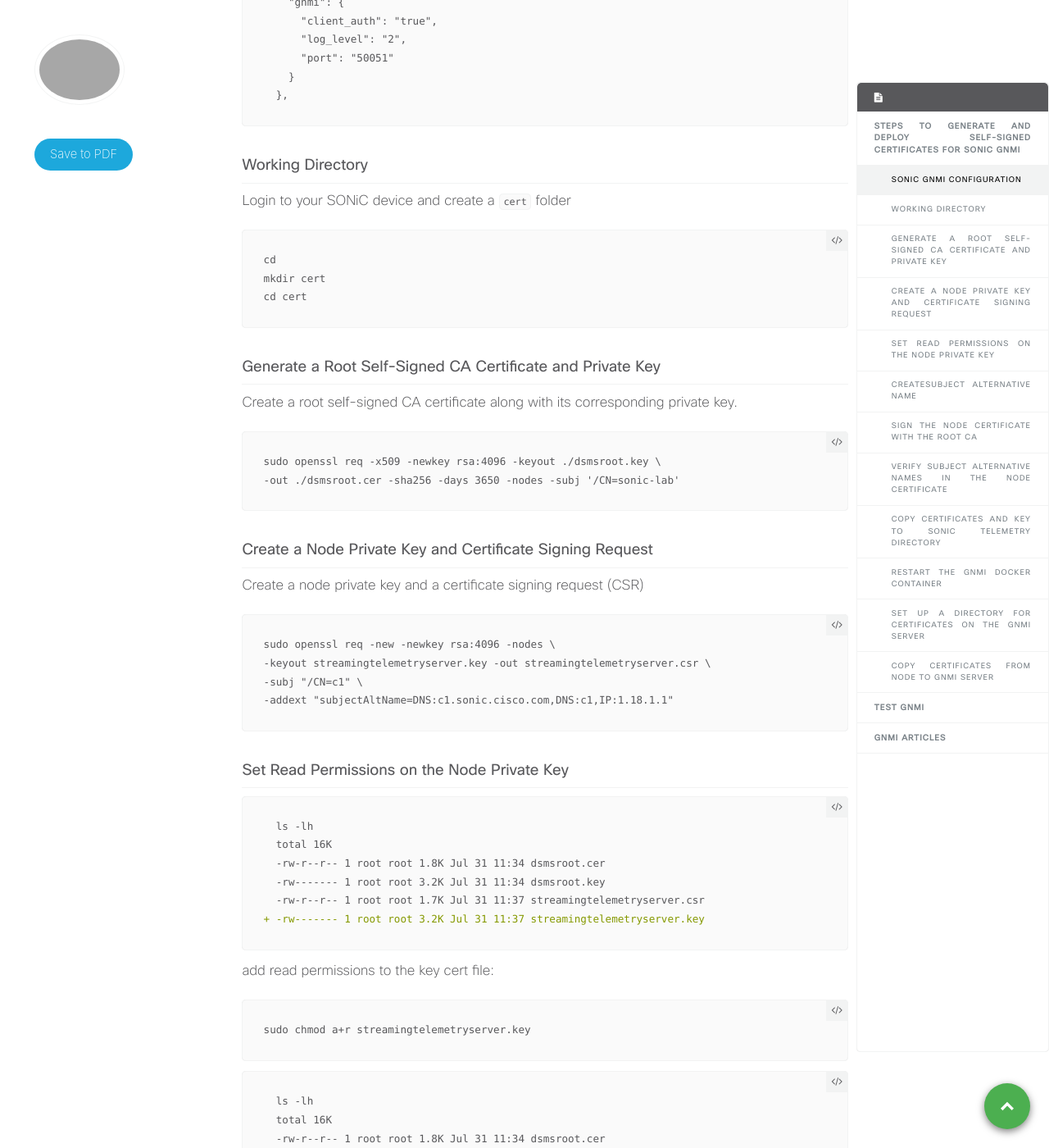
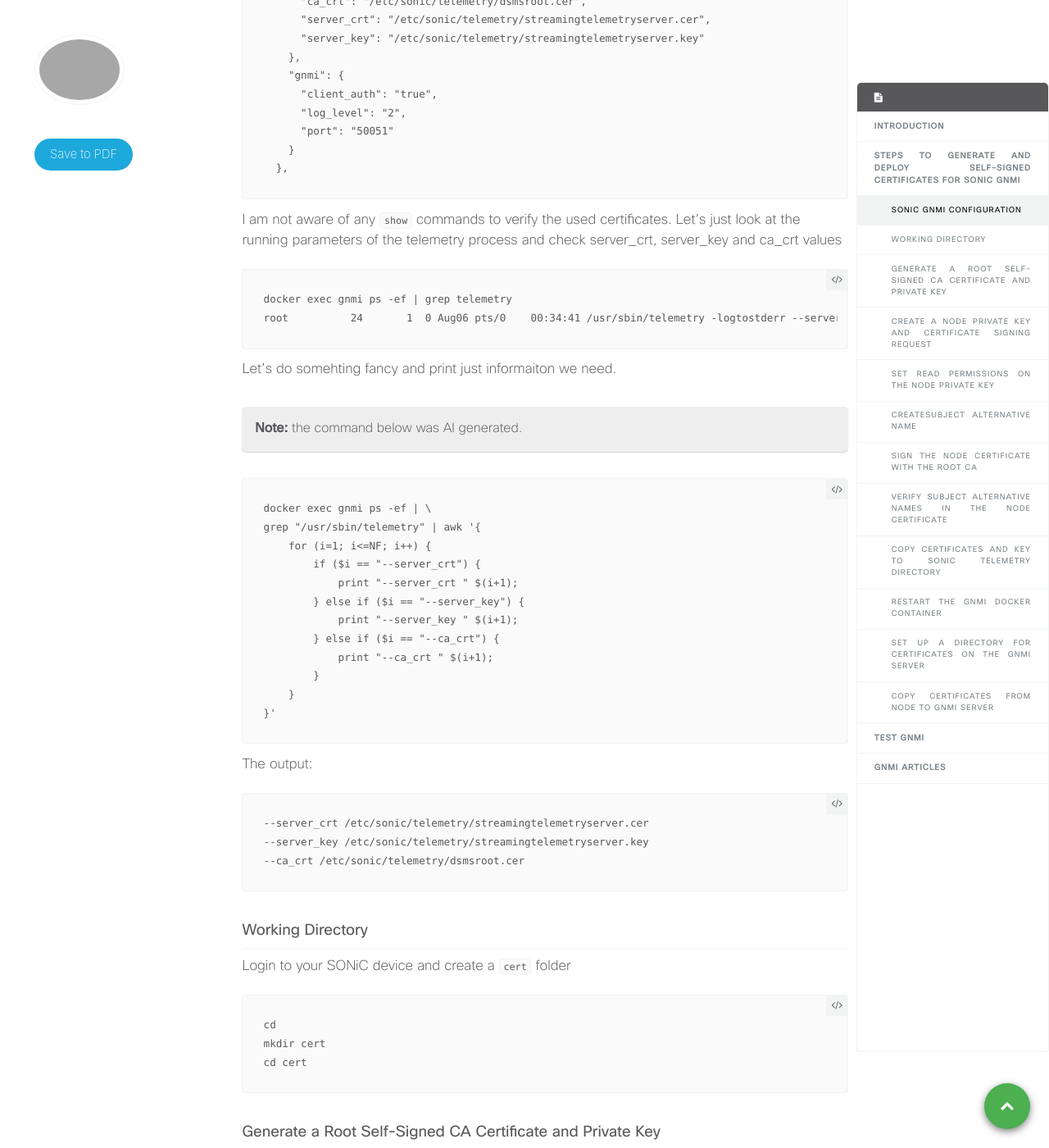
Before and after one commit to xrdocs-migration/SONiC, a Jekyll site: the page built from _blogs/selfSingnedCert.md, in a window 1280 px wide and 1400 px high, scrolled down 1173 px. Shown: the whole window at 82% size. Built offline with Jekyll 4.4.1, drawn with Linux system fonts in a browser that asks for light colours; comment, search, counter and statistics services are not loaded; some of the changed text lies outside the part shown.

Commit message:
Update selfSingnedCert.md

````diff
--- a/_blogs/selfSingnedCert.md
+++ b/_blogs/selfSingnedCert.md
@@ -1,7 +1,7 @@
 ---
 published: true
 date: '2025-07-30 14:26 +0200'
-title: Self Signed Certificate for gNMI
+title: Self Signed Certificate for gNMI on SONiC
 author: Alexei Kiritchenko
 excerpt: Self Signed Certificate for SONiC gNMI
 tags:
@@ -12,6 +12,8 @@ position: hidden
 ---
 
 {% include toc %}
+
+## Introduction
 
 When setting up secure connections, certificates are essential for encrypting data and verifying identities. Self-signed certificates are not issued by a Certificate Authority. Instead, they are created and signed by the same entity that will use them. Self-signed certificates are easy to create and are free, making them a popular choice for testing, internal networks, or lab environments.
 
@@ -53,6 +55,40 @@ GNMI config is located in `/etc/sonic/config_db.json`, where the default certifi
       "port": "50051"
     }
   },
+```
+
+I am not aware of any `show` commands to verify the used certificates. Let's just look at the running parameters of the telemetry process and check server_crt, server_key and ca_crt values
+
+```
+docker exec gnmi ps -ef | grep telemetry
+root          24       1  0 Aug06 pts/0    00:34:41 /usr/sbin/telemetry -logtostderr --server_crt /etc/sonic/telemetry/streamingtelemetryserver.cer --server_key /etc/sonic/telemetry/streamingtelemetryserver.key --ca_crt /etc/sonic/telemetry/dsmsroot.cer --port 50051 -v=2 --threshold 100 --idle_conn_duration 5
+```
+
+Let's do somehting fancy and print just informaiton we need.
+
+**Note:** the command below was AI generated.
+{: .notice--primary}
+
+```
+docker exec gnmi ps -ef | \
+grep "/usr/sbin/telemetry" | awk '{
+    for (i=1; i<=NF; i++) {
+        if ($i == "--server_crt") {
+            print "--server_crt " $(i+1);
+        } else if ($i == "--server_key") {
+            print "--server_key " $(i+1);
+        } else if ($i == "--ca_crt") {
+            print "--ca_crt " $(i+1);
+        }
+    }
+}'
+```
+
+The output:
+```
+--server_crt /etc/sonic/telemetry/streamingtelemetryserver.cer
+--server_key /etc/sonic/telemetry/streamingtelemetryserver.key
+--ca_crt /etc/sonic/telemetry/dsmsroot.cer
 ```
 
 ### Working Directory
````
